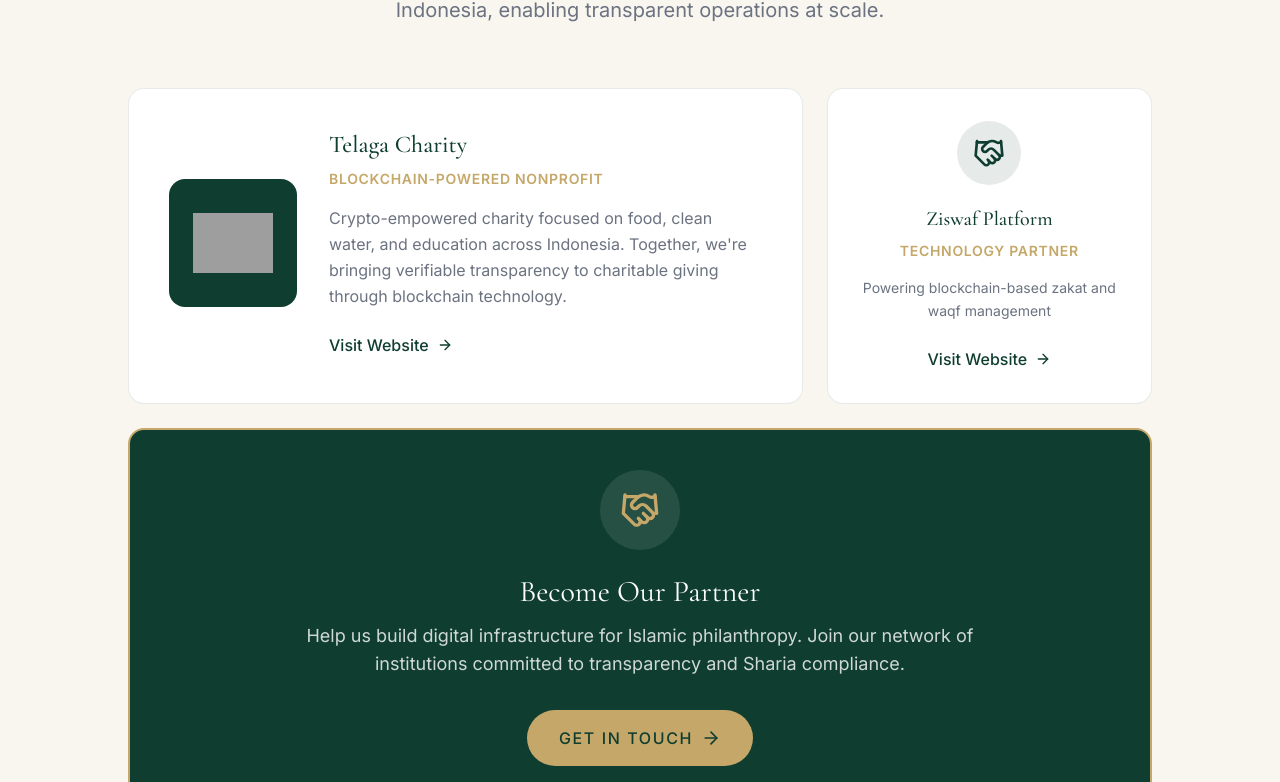
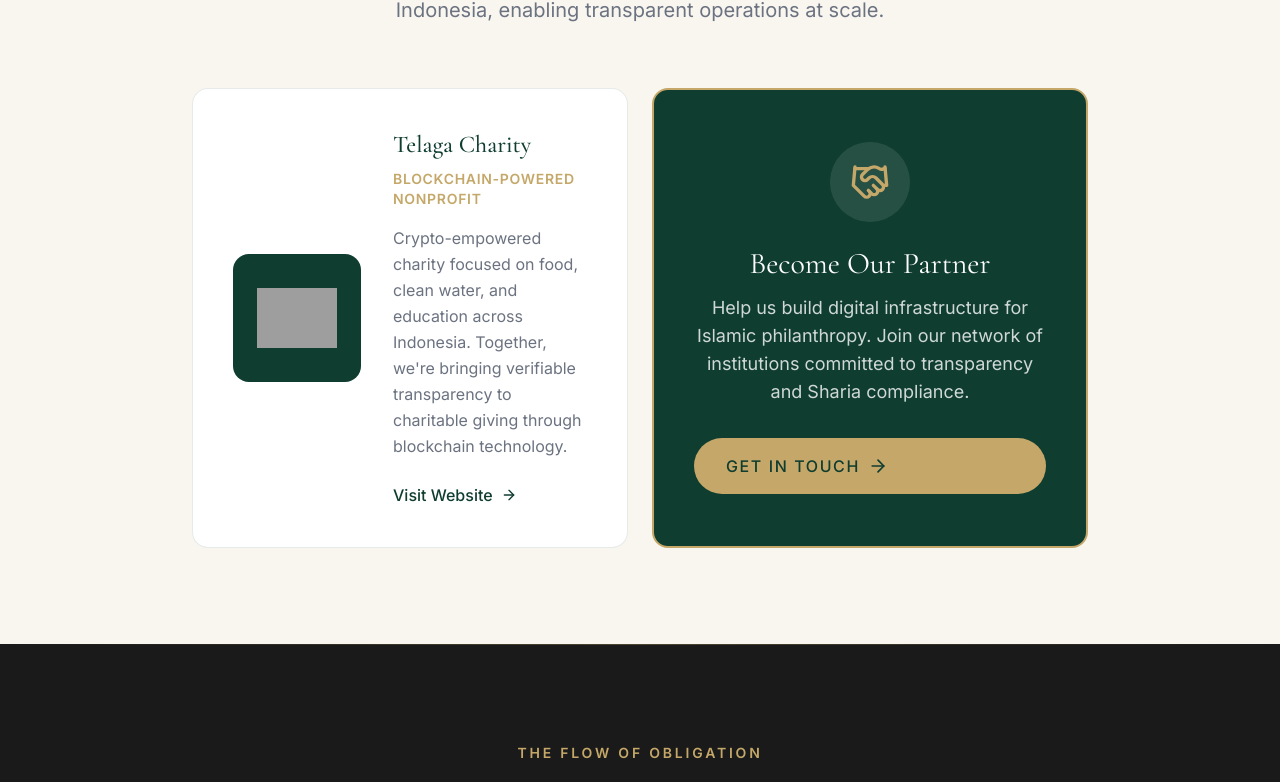
Before and after one commit to tawf-labs/tawf-foundation, a React (Vite) app: page / in a window 1280 px wide. Shown: the part 1879-2661 px from the top of the page. Built offline with nearby package versions, Linux system fonts and the light colour scheme; grey boxes are pictures that could not be loaded.

Commit message:
fix: remove Ziswaf Platform from partners section
ziswaf.tawf.foundation is our own platform, not an external partner.
Keeping only Telaga Charity as verified partner.

```diff
--- a/src/components/pages/Landing.tsx
+++ b/src/components/pages/Landing.tsx
@@ -177,14 +177,14 @@
             </p>
           </div>
 
-          <div className="grid grid-cols-1 md:grid-cols-3 gap-6 max-w-5xl mx-auto">
+          <div className="grid grid-cols-1 md:grid-cols-2 gap-6 max-w-4xl mx-auto">
             {/* Telaga Charity - Featured Partner */}
             <motion.div
               initial={{ opacity: 0, y: 20 }}
               whileInView={{ opacity: 1, y: 0 }}
               viewport={{ once: true }}
               transition={{ duration: 0.5 }}
-              className="md:col-span-2 p-10 bg-white border border-tawf-green/10 rounded-2xl"
+              className="p-10 bg-white border border-tawf-green/10 rounded-2xl"
             >
               <div className="flex flex-col md:flex-row items-center gap-8">
                 <div className="shrink-0 w-32 h-32 bg-tawf-green rounded-2xl flex items-center justify-center p-6">
@@ -213,46 +213,19 @@
               </div>
             </motion.div>
 
-            {/* Ziswaf Platform */}
+            {/* Become a Partner CTA */}
             <motion.div
               initial={{ opacity: 0, y: 20 }}
               whileInView={{ opacity: 1, y: 0 }}
               viewport={{ once: true }}
               transition={{ duration: 0.5, delay: 0.1 }}
-              className="p-8 bg-white border border-tawf-green/10 rounded-2xl text-center"
-            >
-              <div className="w-16 h-16 bg-tawf-green/10 rounded-full flex items-center justify-center mx-auto mb-5">
-                <Handshake className="w-8 h-8 text-tawf-green" />
-              </div>
-              <h3 className="text-xl font-serif font-medium text-tawf-green mb-2">Ziswaf Platform</h3>
-              <p className="text-sm font-semibold tracking-wider uppercase text-tawf-gold mb-4">Technology Partner</p>
-              <p className="text-sm text-tawf-muted leading-relaxed mb-6">
-                Powering blockchain-based zakat and waqf management
-              </p>
-              <a
-                href="https://ziswaf.id"
-                target="_blank"
-                rel="noopener noreferrer"
-                className="inline-flex items-center gap-2 text-tawf-green hover:text-tawf-gold font-medium transition-colors"
-              >
-                Visit Website
-                <ArrowRight className="w-4 h-4" />
-              </a>
-            </motion.div>
-
-            {/* Become a Partner CTA */}
-            <motion.div
-              initial={{ opacity: 0, y: 20 }}
-              whileInView={{ opacity: 1, y: 0 }}
-              viewport={{ once: true }}
-              transition={{ duration: 0.5, delay: 0.2 }}
-              className="md:col-span-3 p-10 bg-tawf-green text-white border-2 border-tawf-gold rounded-2xl text-center"
+              className="p-10 bg-tawf-green text-white border-2 border-tawf-gold rounded-2xl text-center flex flex-col justify-center"
             >
               <div className="w-20 h-20 bg-white/10 rounded-full flex items-center justify-center mx-auto mb-6">
                 <Handshake className="w-10 h-10 text-tawf-gold" />
               </div>
               <h3 className="text-3xl font-serif text-white mb-3">Become Our Partner</h3>
-              <p className="text-lg text-white/80 mb-8 max-w-2xl mx-auto">
+              <p className="text-lg text-white/80 mb-8">
                 Help us build digital infrastructure for Islamic philanthropy. Join our network of institutions committed to transparency and Sharia compliance.
               </p>
               <Link
```
